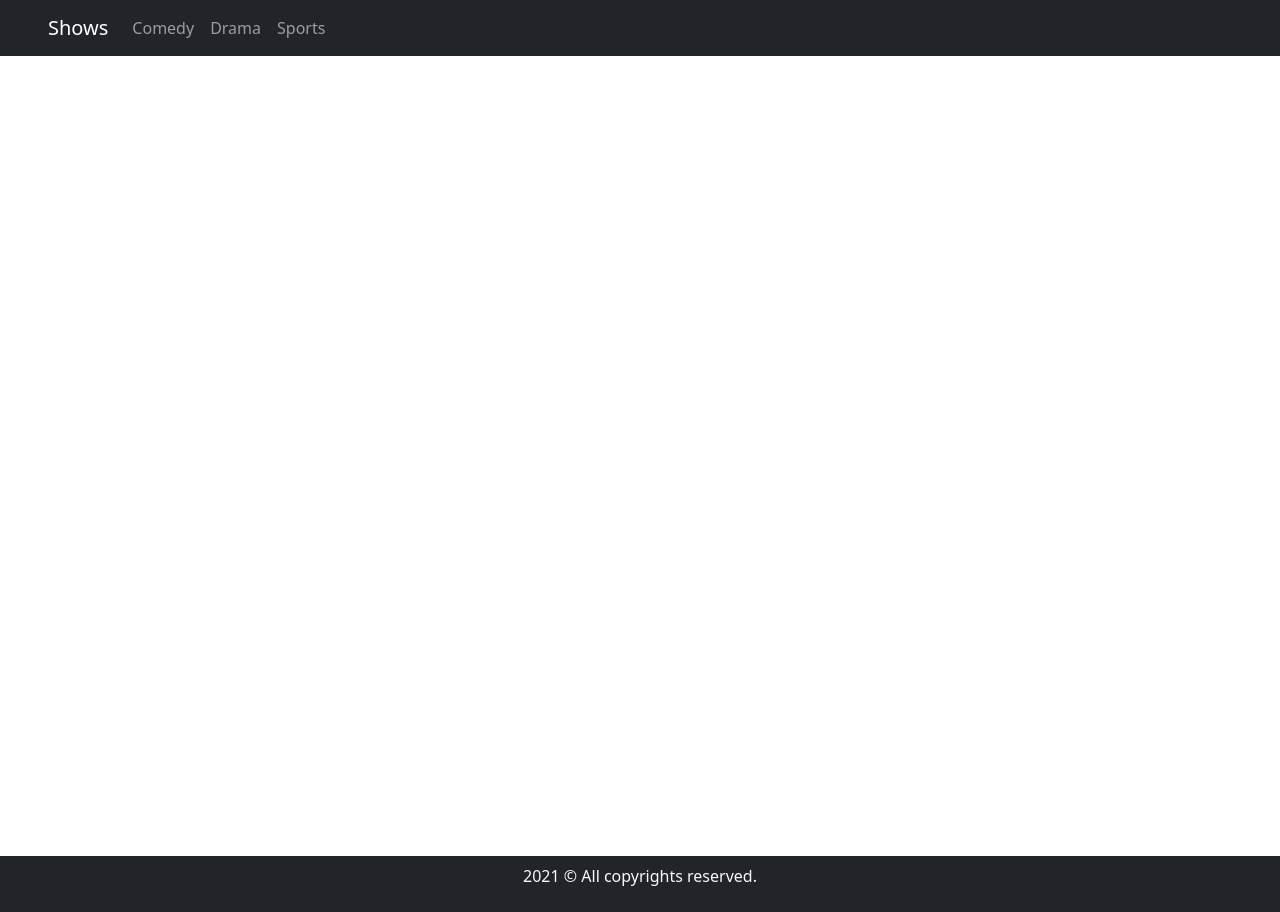
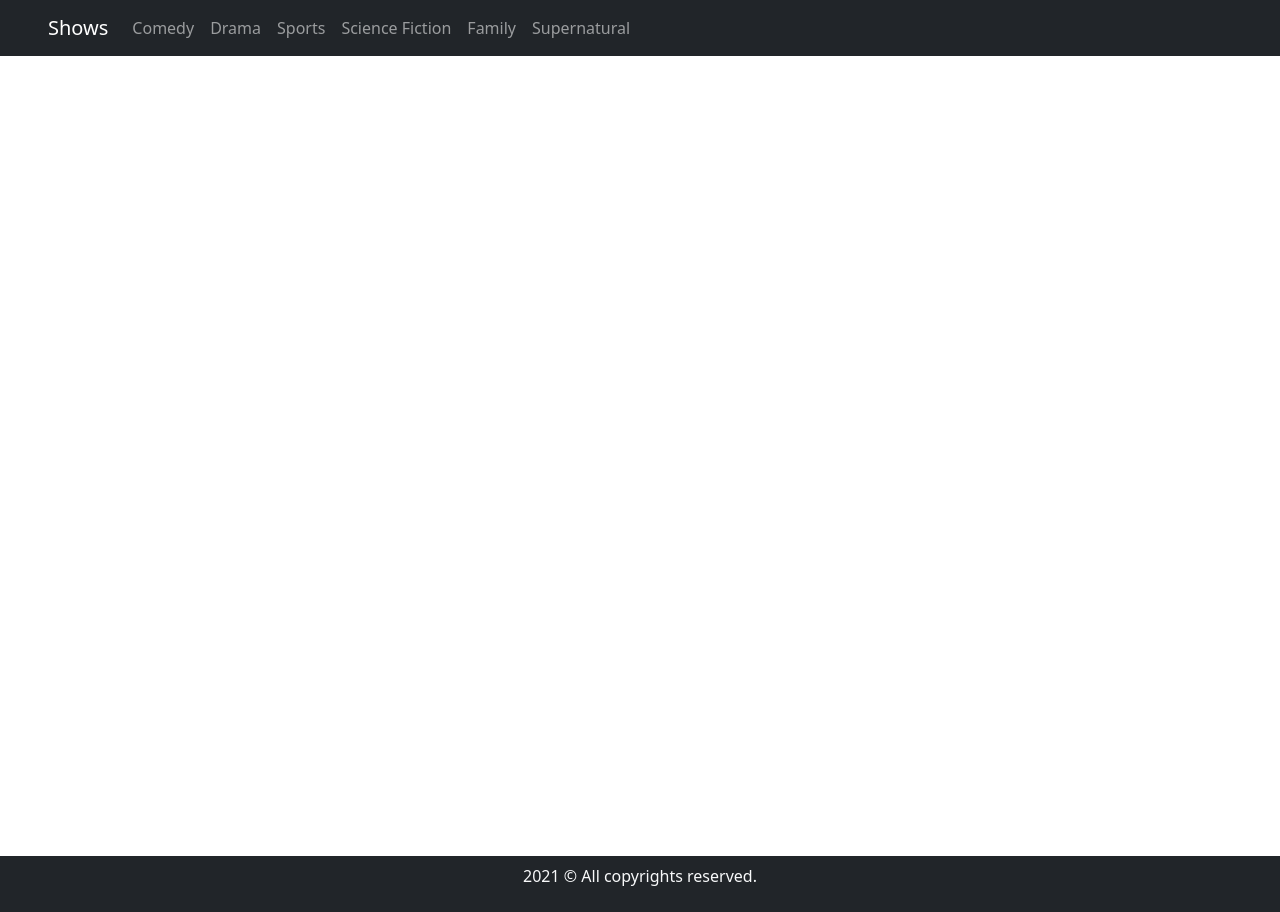
Before and after one commit to iwillteixeira/javascript-capstone, a website: page src/index.html in a window 1280 px wide. Drawn offline with nearby package versions, Linux system fonts and the light colour scheme.

Commit message:
Add another genre

```diff
--- a/src/index.html
+++ b/src/index.html
@@ -29,6 +29,15 @@
             </li>
             <li class="nav-item">
               <a class="nav-link">Sports</a>
+            </li>
+            <li class="nav-item">
+              <a class="nav-link">Science Fiction</a>
+            </li>
+            <li class="nav-item">
+              <a class="nav-link">Family</a>
+            </li>
+            <li class="nav-item">
+              <a class="nav-link">Supernatural</a>
             </li>
           </ul>
         </div>
--- a/src/index.js
+++ b/src/index.js
@@ -97,7 +97,7 @@ document.querySelectorAll('.nav-link').forEach((link) => {
     document.querySelectorAll('.nav-link').forEach((l) => {
       l.classList.remove('active');
     });
-    displayShows(e.target.textContent);
+    displayShows(e.target.textContent.split(' ').join('-'));
     e.target.classList.add('active');
   });
 });
```
